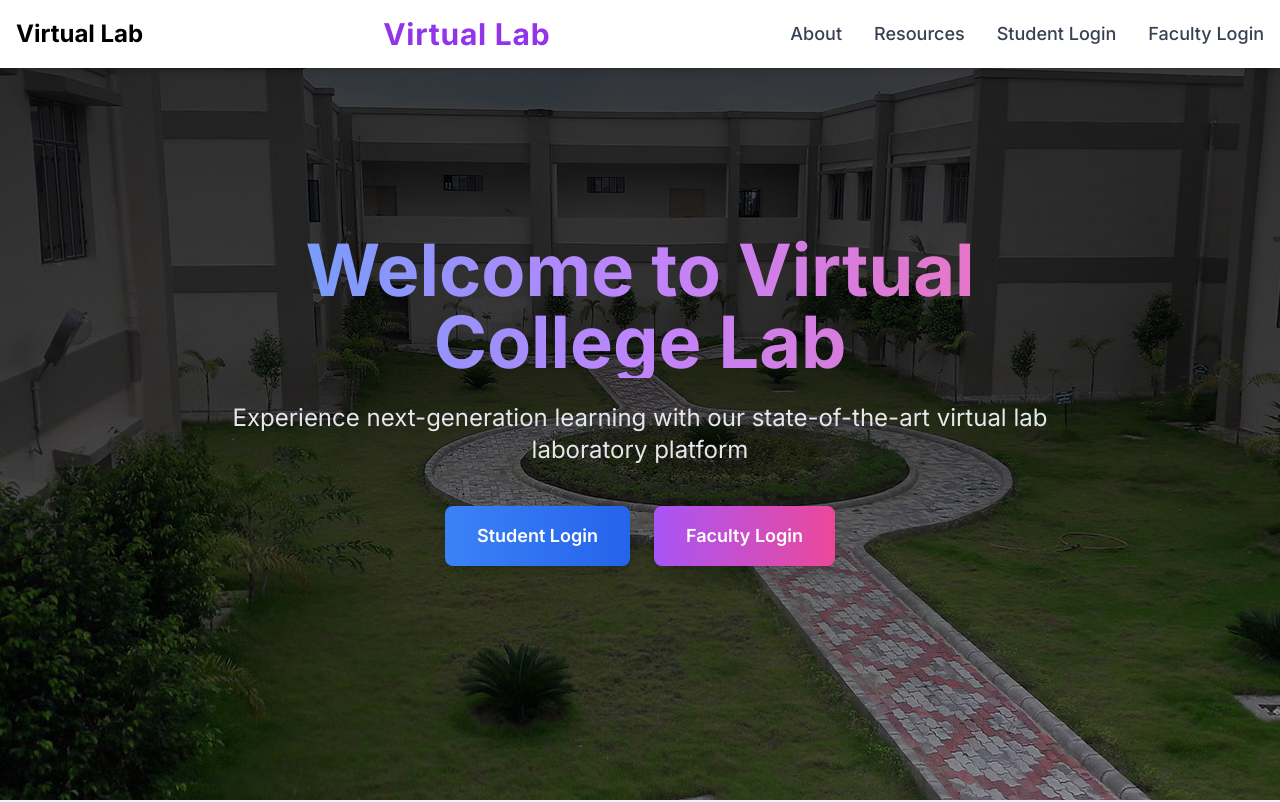
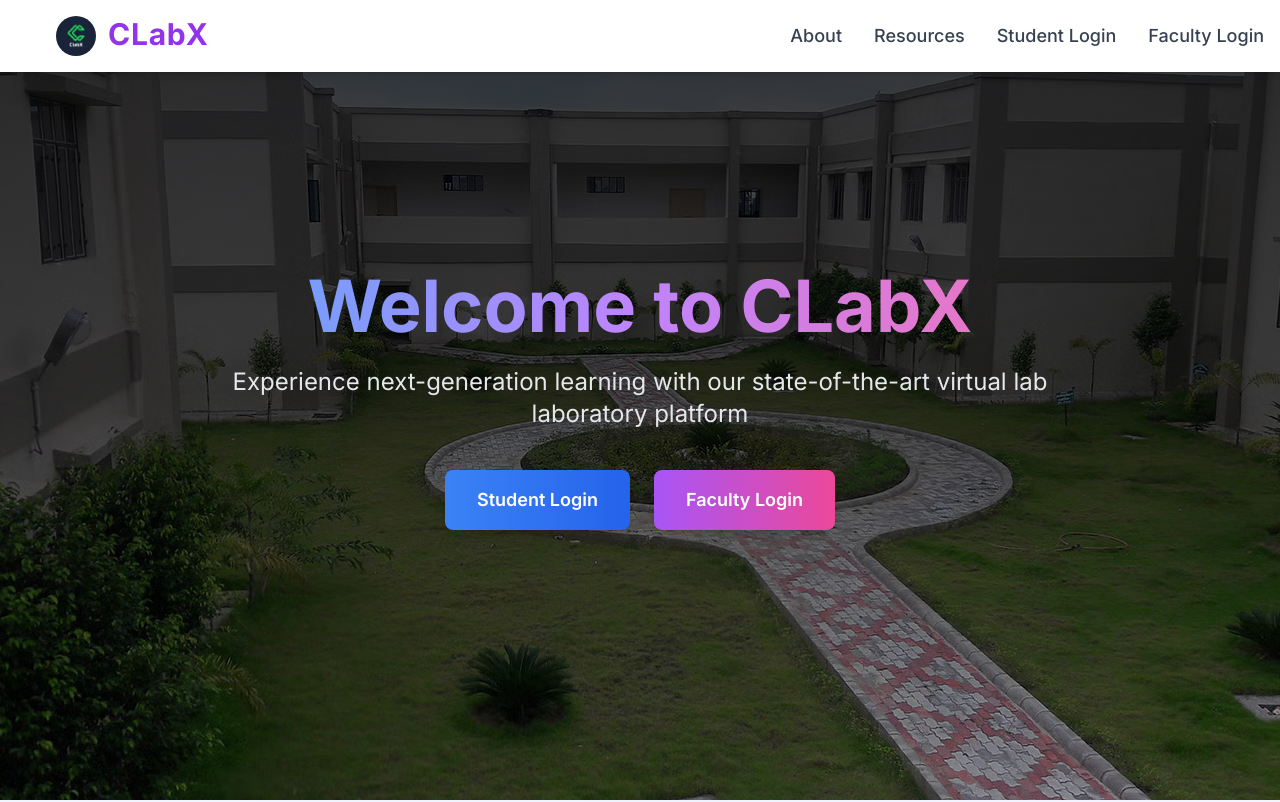
Before and after one commit to AnkKing1/VirtualLab, a React (Vite) app: page / in a window 1280 px wide. Shown: the top 802 px of the page. Built offline with nearby package versions, Linux system fonts and the light colour scheme.

Commit message:
Name Changed :Virtual Lab to ClabX

```diff
--- a/index.html
+++ b/index.html
@@ -8,7 +8,7 @@
     <link rel="preconnect" href="https://fonts.googleapis.com">
     <link rel="preconnect" href="https://fonts.gstatic.com" crossorigin>
     <link href="https://fonts.googleapis.com/css2?family=Inter:wght@300;400;500;600;700&display=swap" rel="stylesheet">
-    <title>Virtual Lab - Interactive Learning Platform</title>
+    <title> CLabX - Interactive Learning Platform</title>
   </head>
   <body class="font-sans antialiased">
     <div id="root"></div>
--- a/src/components/FacultyComponent/EnrolledStudentList.jsx
+++ b/src/components/FacultyComponent/EnrolledStudentList.jsx
@@ -45,7 +45,7 @@ const EnrolledStudentList = () => {
   }
 
   return (
-    <div className="p-6 min-h-screen bg-gray-50">
+    <div className="p-6 min-h-screen bg-gray-400">
       <div className="text-center mb-8">
         <h2 className="text-3xl font-bold text-blue-700">
           Enrolled Students in <span className="text-gray-800">{labTitle}</span>
--- a/src/components/FacultyComponent/FacultyNavbar.jsx
+++ b/src/components/FacultyComponent/FacultyNavbar.jsx
@@ -19,8 +19,8 @@ const FacultyNavbar = () => {
       <div className="max-w-7xl mx-auto flex items-center justify-between">
         {/* Lab Logo */}
         <Link to="/faculty-dashboard" className="flex items-center space-x-2">
-          <img src="../../public/VCL.jpeg" alt="Lab Logo" className="h-10 w-10 rounded-full" />
-          <span className="text-xl font-semibold">Virtual Lab</span>
+          <img src="/ClabX.jpg" alt="Lab Logo" className="h-10 w-10 rounded-full" />
+          <span className="text-xl font-semibold">CLabX</span>
         </Link>
 
         {/* Faculty Dashboard Title */}
--- a/src/components/StudentComponent/StudentNavbar.jsx
+++ b/src/components/StudentComponent/StudentNavbar.jsx
@@ -15,8 +15,8 @@ const StudentNavbar = () => {
       <div className="max-w-7xl mx-auto flex items-center justify-between">
         {/* Lab Logo */}
         <Link to="/student-dashboard" className="flex items-center space-x-2">
-          <img src="../../public/VCL.jpeg" alt="Lab Logo" className="h-10 w-10 rounded-full" />
-          <span className="text-xl font-semibold">Virtual Lab</span>
+          <img src="/ClabX.jpg" alt="Lab Logo" className="h-10 w-10 rounded-full" />
+          <span className="text-xl font-semibold">CLabX</span>
         </Link>
 
         {/* Student Dashboard Title */}
--- a/src/pages/LandingPages/About.jsx
+++ b/src/pages/LandingPages/About.jsx
@@ -12,7 +12,7 @@ const About = () => {
           className="max-w-4xl mx-auto"
         >
           <h1 className="text-4xl md:text-5xl font-bold text-center mb-12 bg-gradient-to-r from-blue-600 via-purple-600 to-pink-600 bg-clip-text text-transparent">
-            About Virtual Lab
+            About CLabX
           </h1>
 
           <div className="space-y-8">
--- a/src/pages/LandingPages/Footer.jsx
+++ b/src/pages/LandingPages/Footer.jsx
@@ -1,7 +1,7 @@
 const Footer = () => {
     return (
       <footer className="bg-gray-800 text-white p-4 text-center">
-        <p>&copy; {new Date().getFullYear()} Virtual Computer Lab. All rights reserved.</p>
+        <p>&copy; {new Date().getFullYear()} CLabX: Virtual Computer Lab. All rights reserved.</p>
         <p>Privacy Policy | Terms of Use</p>
       </footer>
     );
--- a/src/pages/LandingPages/Home.jsx
+++ b/src/pages/LandingPages/Home.jsx
@@ -32,7 +32,7 @@ const Home = () => {
             className="max-w-4xl"
           >
             <h1 className="text-5xl md:text-7xl font-bold mb-6 bg-clip-text text-transparent bg-gradient-to-r from-blue-400 via-purple-400 to-pink-400">
-              Welcome to Virtual College Lab
+              Welcome to CLabX
             </h1>
             <p className="text-xl md:text-2xl mb-10 text-gray-200">
               Experience next-generation learning with our state-of-the-art virtual lab laboratory platform
--- a/src/pages/LandingPages/Landing_Navbar.jsx
+++ b/src/pages/LandingPages/Landing_Navbar.jsx
@@ -13,14 +13,15 @@ const Navbar = () => {
       <div className="container mx-auto flex justify-between items-center p-4">
 
         {/* Logo */}
-
+        <div className="flex">
         <div className="text-2xl font-bold">
-          <Link to="/">Virtual Lab</Link>
+          <Link to="/"> <img src="/ClabX.jpg" alt="Lab Logo" className="h-10 ml-10 w-10 rounded-full" /></Link>
         </div>
 
-        <Link to="/" className="text-3xl font-bold text-purple-600 tracking-wide">
-          Virtual Lab
+        <Link to="/" className="text-3xl ml-3  font-bold text-purple-600 tracking-wide">
+          CLabX
         </Link>
+        </div>
 
         {/* Links */}
         <ul className="flex items-center space-x-8 text-gray-700 text-lg font-medium">
```
Also changed, not shown: public/ClabX.jpg (added).
